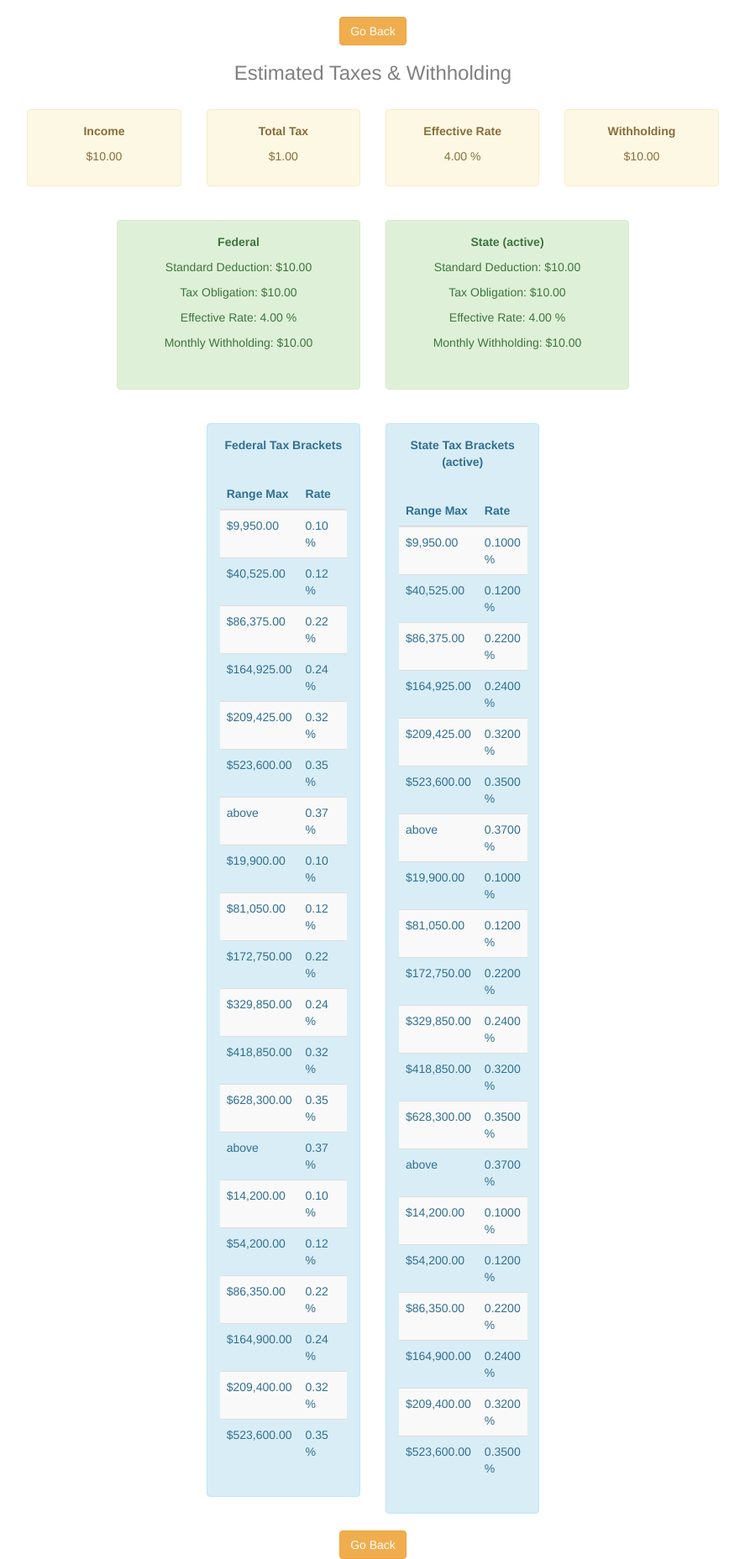
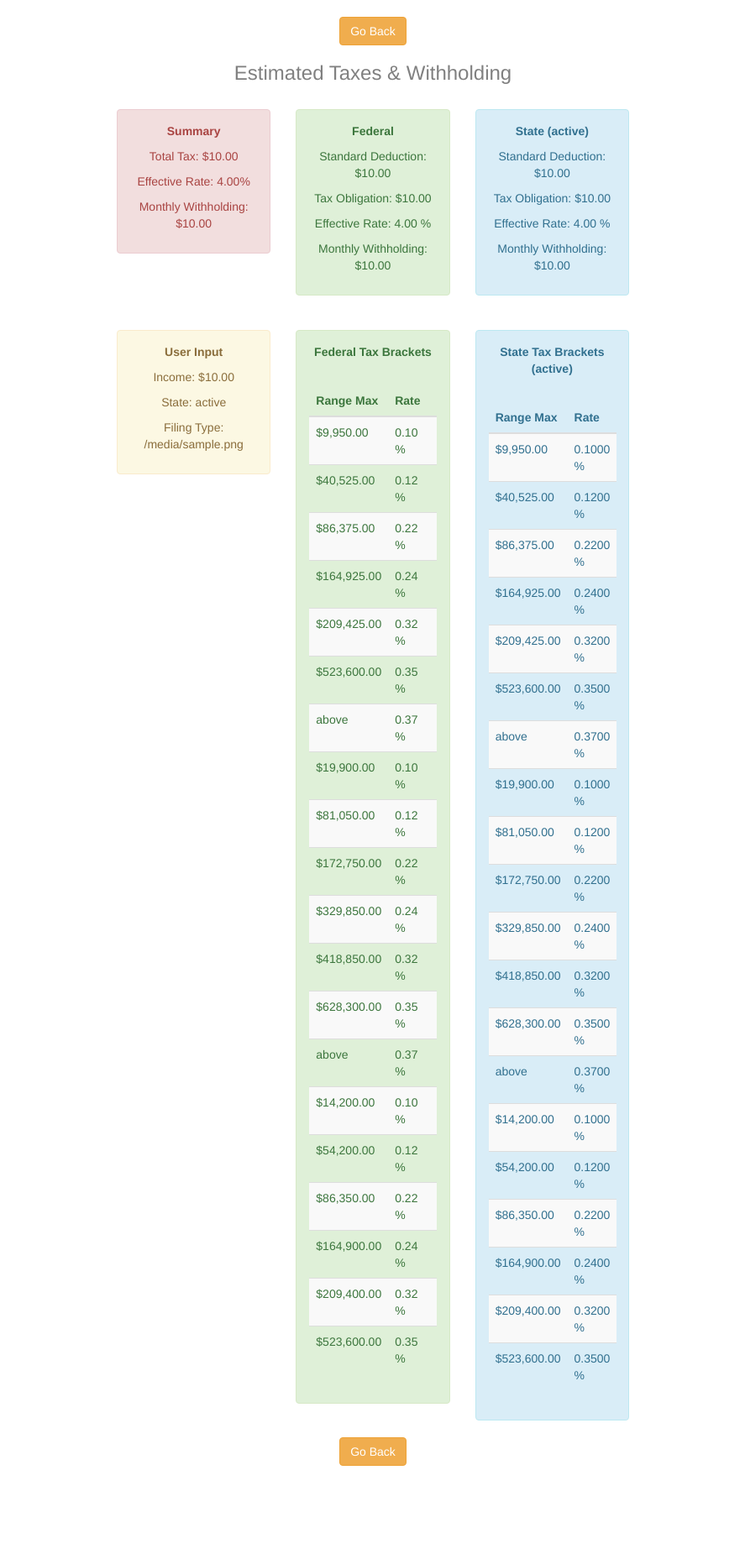
Before and after one commit to AECInkomoko/AEC-tax-checker, a Django app: template estimator/templates/estimator/estimator.html in a window 1280 px wide. Shown: the whole page at 84% size, without its empty margins (196-1083 px from the left). After the commit the page ends 1746 px from the top, so only its background shows below. Run offline with Django 3.2, Linux system fonts and the light colour scheme; data comes from the database, SQL or seed files in the repository; the template is opened without the code that fills it: values that come from a table or form of the project are taken from there, most other values are stand-ins (such as "Sample title", 1, 10 or a date in 2020); some libraries are stand-ins or nearby versions.

Commit message:
UI revamped

```diff
--- a/estimator/templates/estimator/estimator.html
+++ b/estimator/templates/estimator/estimator.html
@@ -48,58 +48,26 @@
     </div>
     </br>
 
-    <!-- Summary Row -->
+    <!-- Results Row-->
+
     <div class="row">
-      <div class="col-lg-2"></div>
+      <div class="col-lg-3"></div>
       <div class="col-lg-2">
-        <div class="alert alert-warning">
+        <div class="alert alert-danger">
           <center>
             <strong>
-              <p>Income</p>
+              <p>Summary</p>
             </strong>
-            <p>${{ income|floatformat:2|intcomma }} </p>
+            <p>Total Tax: ${{ income|floatformat:2|intcomma }}</p>
+            <p>Effective Rate: {{ effectiveRate|floatformat:2|intcomma }}%</p>
+            <p>Monthly Withholding: ${{ withholdAmount|floatformat:2|intcomma }} </p>
+            </p>
+
           </center>
         </div>
       </div>
+
       <div class="col-lg-2">
-        <div class="alert alert-warning">
-          <center>
-            <strong>
-              <p>Total Tax</p>
-            </strong>
-            <p>${{ totalTaxAmount|floatformat:2|intcomma }}</p>
-          </center>
-        </div>
-      </div>
-      <div class="col-lg-2">
-        <div class="alert alert-warning">
-          <center>
-            <strong><p>Effective Rate</p></strong>
-              <p>{{ effectiveRate|floatformat:2|intcomma }} %</p>
-          </center>
-        </div>
-      </div>
-      <div class="col-lg-2">
-        <div class="alert alert-warning">
-          <center>
-            <strong>
-              <p>Withholding </p>
-            </strong>
-            <p>${{ withholdAmount|floatformat:2|intcomma }}</p>
-          </center>
-        </div>
-      </div>
-      <div class="col-lg-2"></div>
-    </div>
-
-    </br>
-
-
-    <!-- Federal + State Row-->
-
-    <div class="row">
-      <div class="col-lg-3"></div>
-      <div class="col-lg-3">
         <div class="alert alert-success">
           <center>
             <strong><p>Federal</p></strong>
@@ -107,34 +75,45 @@
             <p>Tax Obligation: ${{ fedTaxAmount|floatformat:2|intcomma }} </p>
             <p>Effective Rate: {{ fedEffectiveRate|floatformat:2|intcomma }} %</p>
             <p>Monthly Withholding: ${{ fedWithholdAmount|floatformat:2|intcomma }} </p>
-            <br>
           </center>
         </div>
       </div>
 
-      <div class="col-lg-3">
-        <div class="alert alert-success">
+      <div class="col-lg-2">
+        <div class="alert alert-info">
           <center>
             <strong><p>State ({{ state }})</p></strong>
             <p>Standard Deduction: ${{ stateStandardDeduction|floatformat:2|intcomma }} </p>
             <p>Tax Obligation: ${{ stateTaxAmount|floatformat:2|intcomma }} </p>
             <p>Effective Rate: {{ stateEffectiveRate|floatformat:2|intcomma }} %</p>
             <p>Monthly Withholding: ${{ stateWithholdAmount|floatformat:2|intcomma }} </p>
-            <br>
           </center>
         </div>
       </div>
 
-      <div class="col-lg-3"></div>
+      <div class="col-lg-4"></div>
     </div>
 
     </br>
 
     <!-- Federal + State Tax Brackets Row -->
     <div class="row">
-      <div class="col-lg-4"></div>
+      <div class="col-lg-3"></div>
       <div class="col-lg-2">
-        <div class="alert alert-info">
+        <div class="alert alert-warning">
+          <center>
+            <strong>
+              <p>User Input</p>
+            </strong>
+              <p>Income: ${{ income|floatformat:2|intcomma }}</p>
+              <p>State: {{ state }} </p>
+              <p>Filing Type: {{ filerType }} </p>
+          </center>
+        </div>
+      </div>
+
+      <div class="col-lg-2">
+        <div class="alert alert-success">
           <center>
             <strong>
               <p>Federal Tax Brackets</p>
@@ -165,8 +144,7 @@
         <br>
       </div>
 
-
-      <!-- State Tax Brackets Row -->
+      <!-- State Tax Brackets -->
       <div class="col-lg-2">
         <div class="alert alert-info">
           <center>
@@ -202,7 +180,7 @@
             {% endif %}
         </div>
       </div>
-      <div class="col-lg-4"></div>
+      <div class="col-lg-2"></div>
     </div>
 
     <!-- Button Row -->
--- a/estimator/views.py
+++ b/estimator/views.py
@@ -71,6 +71,8 @@ def estimator(request):
     return render(request, 'estimator/estimator.html',
         {
           'income':income,
+          'state':state,
+          'filerType':filerType,
           'totalTaxAmount':totalTaxAmount,
           'effectiveRate':effectiveRate,
           'withholdAmount':withholdAmount,
@@ -78,7 +80,6 @@ def estimator(request):
           'fedTaxAmount':fedTaxAmount,
           'fedEffectiveRate':fedEffectiveRate,
           'fedWithholdAmount':fedWithholdAmount,
-          'state':state,
           'stateStandardDeduction':stateStandardDeduction,
           'stateTaxAmount':stateTaxAmount,
           'stateEffectiveRate':stateEffectiveRate,
```
